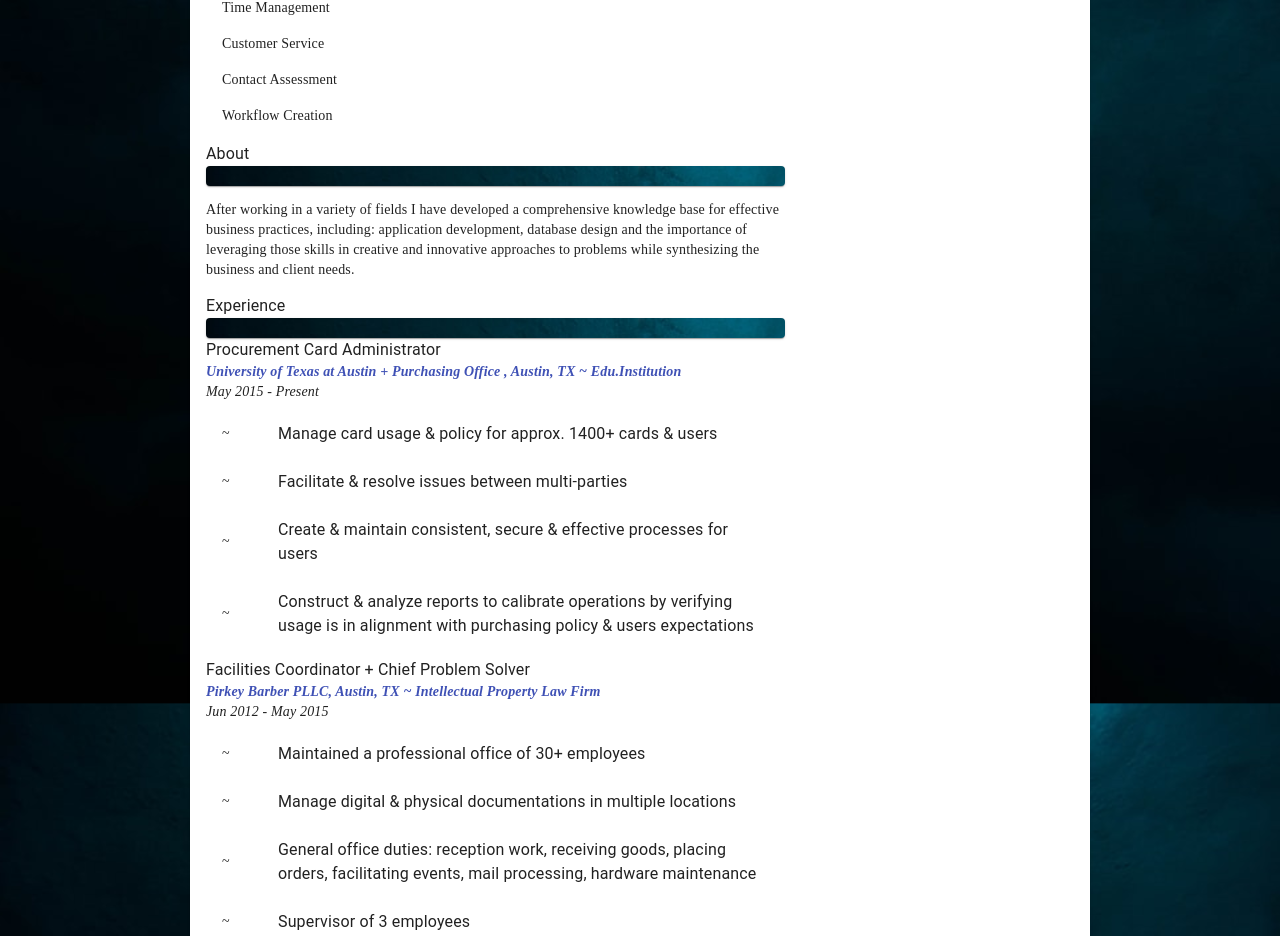
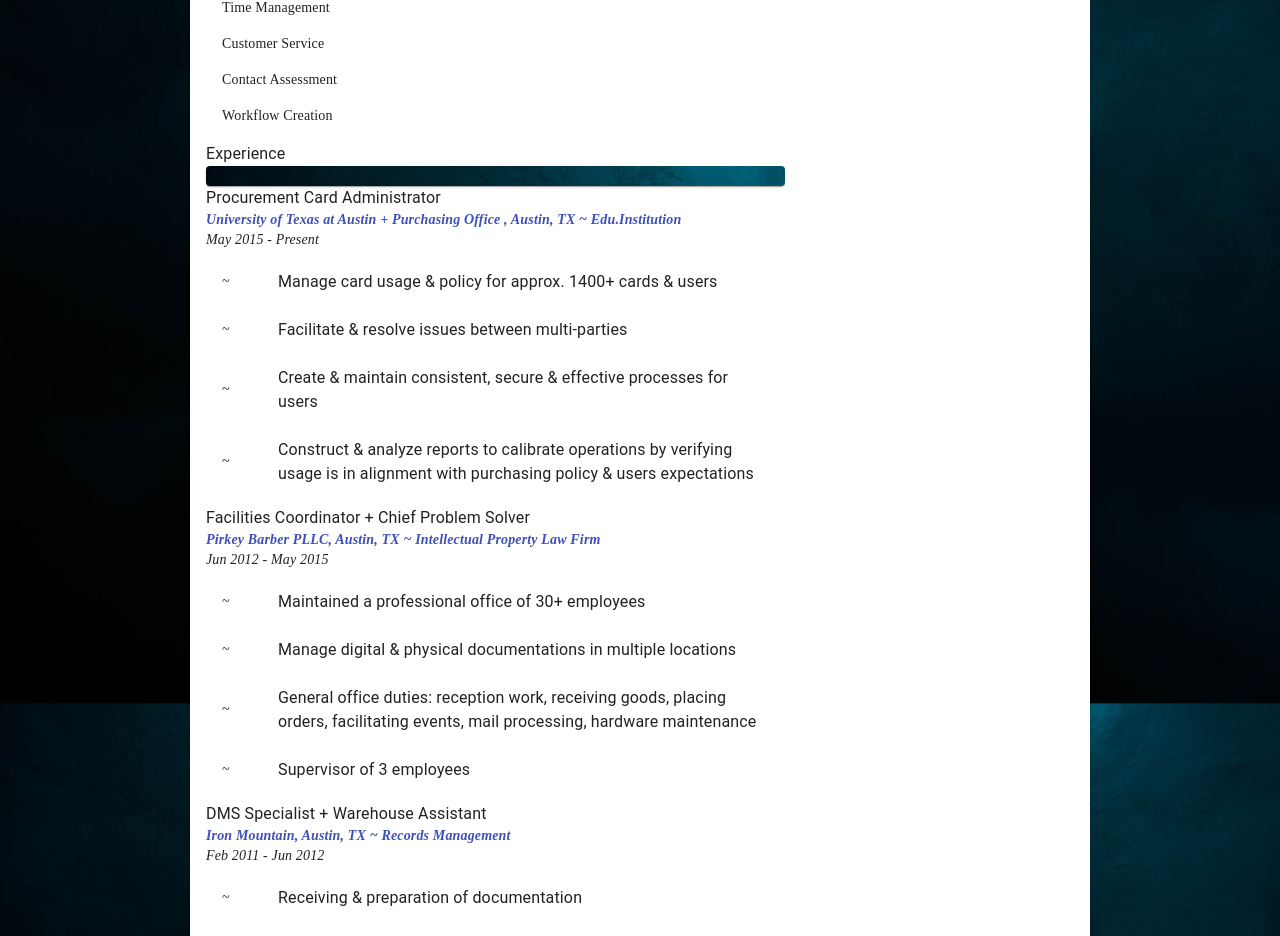
Before and after one commit to listenToRipley/nataliekendrick, a React (Create React App) app: page /resume in a window 1280 px wide. Shown: the part 1216-2152 px from the top of the page. Built offline with nearby package versions, Linux system fonts and the light colour scheme.

Commit message:
remove duplicate text

```diff
--- a/src/Components/Resume.js
+++ b/src/Components/Resume.js
@@ -154,10 +154,7 @@ const Resume = () => {
 
           <Grid
           item xs={8}
-          className={classes.right}>
-            <Typography>About</Typography>
-            <Paper className={classes.separates}>___________________</Paper>
-            <p>After working in a variety of fields I have developed a comprehensive knowledge base for effective business practices, including:  application development, database design and the importance of leveraging those skills in creative and innovative approaches to problems while synthesizing the business and client needs.</p>
+         >
 
             <Typography>Experience</Typography>
             <Paper className={classes.separates}>___________________</Paper>
--- a/src/Components/ResumeMission.js
+++ b/src/Components/ResumeMission.js
@@ -1,6 +1,5 @@
 import React from 'react';
 import { makeStyles } from '@material-ui/core/styles';
-import Paper from '@material-ui/core/Paper';
 
 const useStyles = makeStyles((theme) => ({
   mission: {
```
